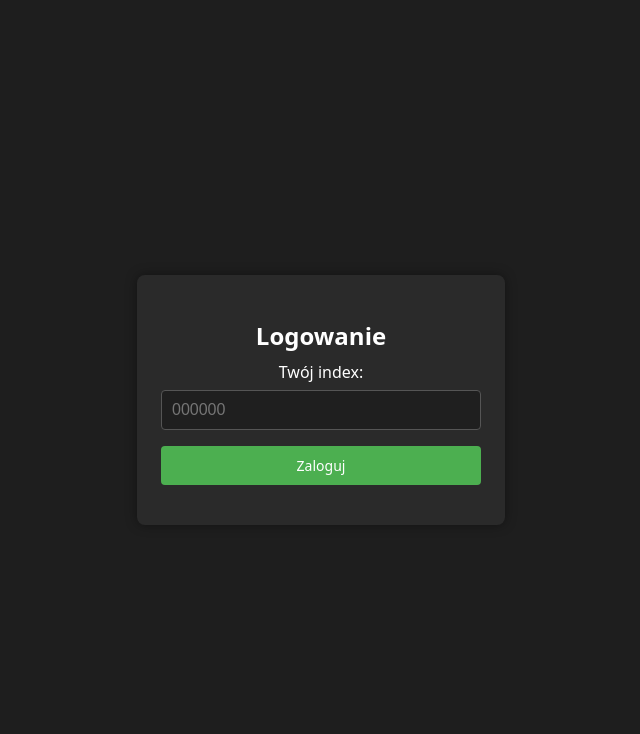
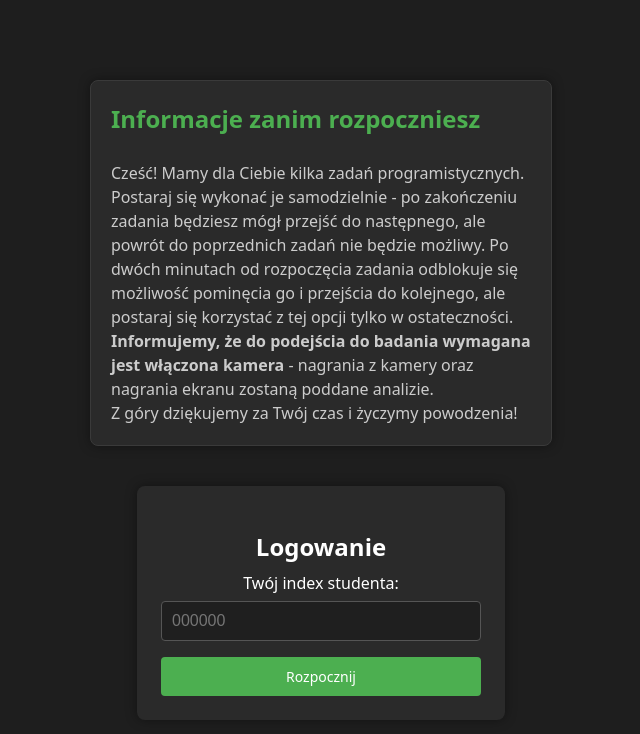
Before and after one commit to HUBTVson/MGR, a React (Vite) app in the folder Frontend/my-app/: page / in a window 1280 px wide. Shown: the top 734 px of the page, without its empty margins (319-959 px from the left). Built offline with nearby package versions, Linux system fonts and the light colour scheme.

Commit message:
language sorted & research info provided

```diff
--- a/Frontend/my-app/src/App.tsx
+++ b/Frontend/my-app/src/App.tsx
@@ -189,7 +189,7 @@ const EditorPage: React.FC<EditorPageProps> = ({
             </p>
           )}
 
-          <span style={{ fontSize: '11px', color: '#888', marginLeft: '30px' }}>Task {taskIndex + 1}/{totalTasks}</span>
+          <span style={{ fontSize: '11px', color: '#888', marginLeft: '30px' }}>Zadanie {taskIndex + 1}/{totalTasks}</span>
           {pasteWarning && <p style={{ color: '#ff9800', margin: '5px 0 0 30px', fontSize: '12px' }}>{pasteWarning}</p>}
         </div>
         <div style={{ display: 'flex', gap: '10px', alignItems: 'center' }}>
@@ -210,7 +210,7 @@ const EditorPage: React.FC<EditorPageProps> = ({
               whiteSpace: 'nowrap',
             }}
           >
-            {cooldownTimeLeft > 0 ? `Run (${cooldownTimeLeft}s)` : isLoading ? 'Loading Python...' : 'Run'}
+            {cooldownTimeLeft > 0 ? `Uruchom (${cooldownTimeLeft}s)` : isLoading ? 'Ładowanie...' : 'Uruchom'}
           </button>
 
           <button
@@ -255,14 +255,14 @@ const EditorPage: React.FC<EditorPageProps> = ({
               whiteSpace: 'nowrap',
             }}
           >
-            {cooldownTimeLeft > 0 ? `Submit (${cooldownTimeLeft}s)` : 'Submit'}
+            {cooldownTimeLeft > 0 ? `Sprawdź rozwiązanie (${cooldownTimeLeft}s)` : 'Sprawdź rozwiązanie'}
           </button>
 
           <button
             onClick={taskIndex >= totalTasks - 1
               ? async () => {
                   try { stopRandRemoveSign(); await onFinish(); } catch (err) { console.error('[Finish] Recording stop failed:', err); }
-                  alert('Dziękujemy za uczestnictwo w badaniu!');
+                  alert('Bardzo dziękujemy za uczestnictwo w badaniu! \nMożesz teraz bezpiecznie zamknąć stronę.');
                 }
               : onNextTask}
             disabled={!(submitSuccess || Date.now() >= unlockTime)}
@@ -277,7 +277,7 @@ const EditorPage: React.FC<EditorPageProps> = ({
               whiteSpace: 'nowrap',
             }}
           >
-            {taskIndex >= totalTasks - 1 ? 'Finish' : 'Next Task'} {!submitSuccess && Date.now() < unlockTime ? `(${nextTaskRemainingSeconds}s)` : taskIndex >= totalTasks - 1 ? '' : '→'}
+            {taskIndex >= totalTasks - 1 ? 'Zakończ' : 'Następne zadanie'} {!submitSuccess && Date.now() < unlockTime ? `(${nextTaskRemainingSeconds}s)` : taskIndex >= totalTasks - 1 ? '' : '→'}
           </button>
         </div>
       </header>
@@ -289,7 +289,7 @@ const EditorPage: React.FC<EditorPageProps> = ({
         </div>
 
         <div style={{ flex: 1, padding: '15px', overflowY: 'auto', backgroundColor: '#000', fontFamily: 'monospace' }}>
-          <h4 style={{ marginTop: 0, color: '#888' }}>Console output:</h4>
+          <h4 style={{ marginTop: 0, color: '#888' }}>Wyjście konsoli:</h4>
           <pre style={{ whiteSpace: 'pre-wrap', minHeight: '260px', color: '#fff', lineHeight: '1.4', margin: 0 }}>
             {submitMessage ? submitMessage : output || ""}
           </pre>
--- a/Frontend/my-app/src/components/Login.tsx
+++ b/Frontend/my-app/src/components/Login.tsx
@@ -1,36 +1,25 @@
 import React, { useState } from 'react';
 
 // Props interface for the Login component
-// onLogin callback is called when user successfully enters a 6-digit index
 interface LoginProps {
   onLogin: (userCode: string, isAdmin: boolean) => void;
 }
 
-// List of indexes that grant admin access
-
-
-// Main Login component - displays a 6-digit code input form
 const Login: React.FC<LoginProps> = ({ onLogin }) => {
-  // State for storing the user input code (0-6 digits)
   const [code, setCode] = useState('');
-  // State for displaying validation error messages
   const [error, setError] = useState('');
   const [isLoading, setIsLoading] = useState(false);
 
-  // Validates user input: must be only digits and maximum 6 characters long
   const validateCode = (value: string) => {
-    // Check if input contains only numbers
     if (!/^[0-9]*$/.test(value)) {
       return 'Podaj tylko cyfry.';
     }
-    // Check if input doesn't exceed 6 digits
     if (value.length > 6) {
       return 'Index powinien mieć 6 cyfr.';
     }
     return '';
   };
 
-  // Handles form submission - validates the code and triggers login callback
   const handleSubmit = async (event: React.FormEvent<HTMLFormElement>) => {
     event.preventDefault();
     const trimmed = code.trim();
@@ -47,7 +36,7 @@ const Login: React.FC<LoginProps> = ({ onLogin }) => {
     }
 
     setError('');
-    setIsLoading(true); // Rozpoczęcie ładowania
+    setIsLoading(true);
 
     try {
       const response = await fetch('/api/verify-admin', {
@@ -65,20 +54,28 @@ const Login: React.FC<LoginProps> = ({ onLogin }) => {
     }
   };
 
-  // Render login form centered on the screen
   return (
-    <div style={{ display: 'flex', justifyContent: 'center', alignItems: 'center', height: '100vh', background: '#1e1e1e', color: '#fff' }}>
-      {/* Login form container with dark theme styling */}
+    <div style={{ display: 'flex', justifyContent: 'center', alignItems: 'center', height: '100vh', background: '#1e1e1e', color: '#fff', flexDirection: 'column' }}>
+
+      {/* OKIENKO INFORMACYJNE */}
+      <div style={{ width: 420, padding: 20, borderRadius: 8, background: '#2a2a2a', boxShadow: '0 0 12px rgba(0,0,0,0.4)', marginBottom: 40, border: '1px solid #3a3a3a' }}>
+        <h3 style={{ marginTop: 0, color: '#4CAF50', fontSize: 24 }}>Informacje zanim rozpoczniesz</h3>
+        <p style={{ margin: 0, fontSize: 16, lineHeight: '1.5', color: '#ccc' }}>
+          Cześć! Mamy dla Ciebie kilka zadań programistycznych.
+          Postaraj się wykonać je samodzielnie - po zakończeniu zadania będziesz mógł przejść do następnego, ale powrót do poprzednich zadań nie będzie możliwy.
+          Po dwóch minutach od rozpoczęcia zadania odblokuje się możliwość pominęcia go i przejścia do kolejnego, ale postaraj się korzystać z tej opcji tylko w ostateczności. <br />
+          <b>Informujemy, że do podejścia do badania wymagana jest włączona kamera</b> - nagrania z kamery oraz nagrania ekranu zostaną poddane analizie. <br />Z góry dziękujemy za Twój czas i życzymy powodzenia!
+        </p>
+      </div>
+
+      {/* FORMULARZ LOGOWANIA */}
       <form onSubmit={handleSubmit} style={{ width: 320, padding: 24, borderRadius: 8, background: '#2a2a2a', boxShadow: '0 0 12px rgba(0,0,0,0.4)' }}>
-        {/* Form title */}
         <h2 style={{ marginBottom: 6, textAlign: 'center' }}>Logowanie</h2>
 
-        {/* Label for the code input field */}
         <label htmlFor="userCode" style={{ display: 'block', textAlign: 'center', marginBottom: 6 }}>
-          Twój index:
+          Twój index studenta:
         </label>
 
-        {/* Input field for 6-digit user code */}
         <input
           id="userCode"
           value={code}
@@ -86,7 +83,6 @@ const Login: React.FC<LoginProps> = ({ onLogin }) => {
             const value = e.target.value;
             const validationError = validateCode(value);
             setCode(value);
-            // Update error message in real time as user types
             if (validationError) {
               setError(validationError);
             } else {
@@ -99,18 +95,13 @@ const Login: React.FC<LoginProps> = ({ onLogin }) => {
           style={{ width: '100%', padding: 10, fontSize: 16, borderRadius: 4, border: '1px solid #555', background: '#1f1f1f', color: '#fff', boxSizing: 'border-box' }}
         />
 
-        {/* Display validation error message if any error occurred */}
         {error && <div style={{ color: '#ff6b6b', marginTop: 10 }}>{error}</div>}
 
-        {/* Submit button to login */}
         <button
           type="submit"
           disabled={isLoading}
           style={{
             marginTop: 16,
-            marginBottom: 16,
-            marginLeft: 'auto',
-            marginRight: 'auto',
             display: 'block',
             width: '100%',
             padding: 10,
@@ -123,10 +114,8 @@ const Login: React.FC<LoginProps> = ({ onLogin }) => {
             boxSizing: 'border-box',
           }}
         >
-          {isLoading ? 'Sprawdzanie...' : 'Zaloguj'}
+          {isLoading ? 'Sprawdzanie...' : 'Rozpocznij'}
         </button>
-
-
       </form>
     </div>
   );
```
Also changed, not shown: 1 other file (tests, documents, lock files or other folders).
